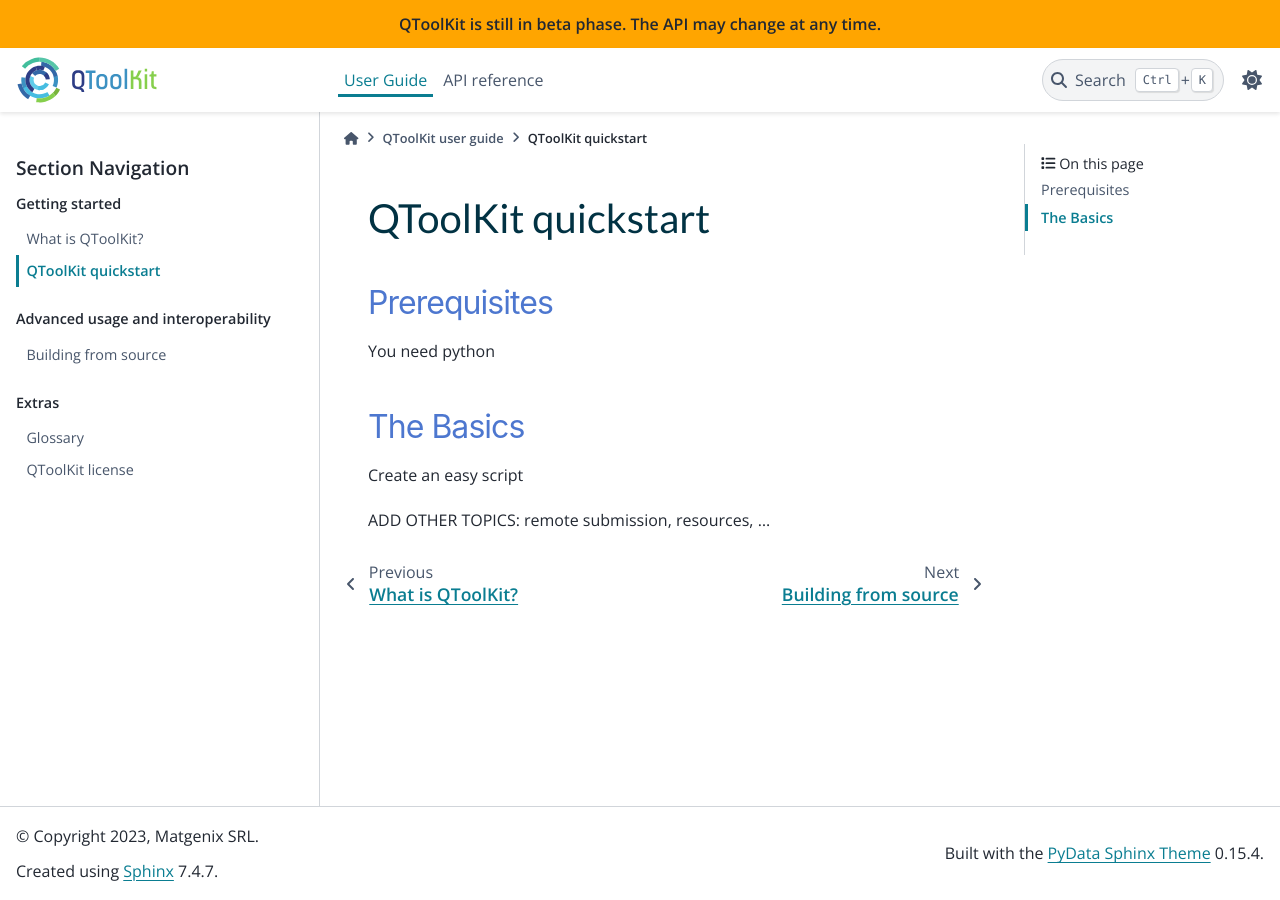
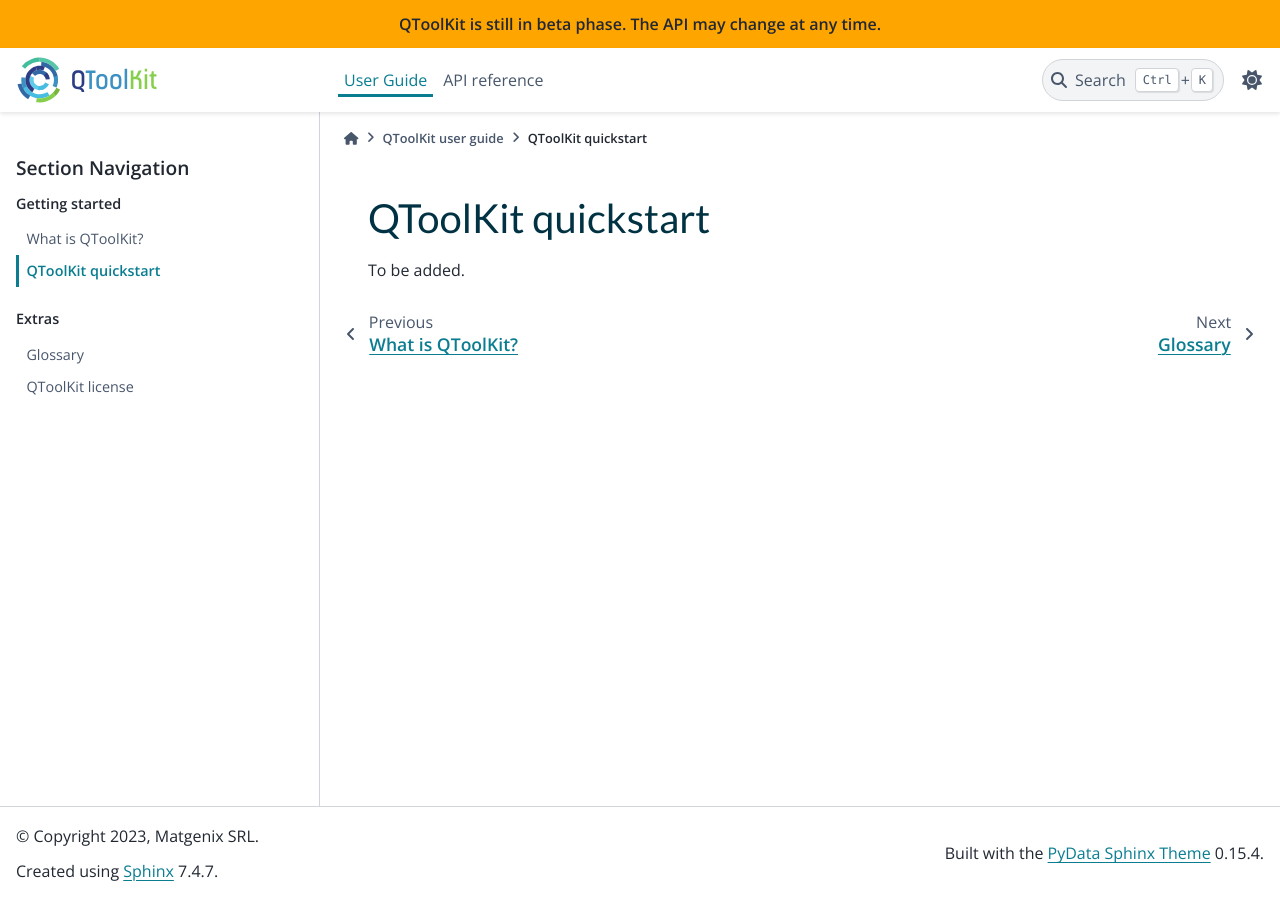
Before and after one commit to Matgenix/qtoolkit, a Sphinx documentation site: the page built from doc/source/user/quickstart.rst, in a window 1280 px wide. Built offline with Sphinx 7.4.7 and the PyData theme 0.15.4, drawn with Linux system fonts in a browser that asks for light colours; pages that are not in the unit, such as notebooks, are missing from menus; the version number could not be read and is left out.

Commit message:
Tidy up docs stubs

```diff
--- a/doc/source/user/building.rst
+++ /dev/null
@@ -1,7 +0,0 @@
-.. _building-from-source:
-
-Building from source
-====================
-
-Get the source from the git repository.
-Install it with pip install .
--- a/doc/source/user/index.rst
+++ b/doc/source/user/index.rst
@@ -16,13 +16,6 @@
    quickstart
 
 .. toctree::
-   :caption: Advanced usage and interoperability
-   :maxdepth: 1
-
-   building
-
-
-.. toctree::
    :hidden:
    :caption: Extras
 
--- a/doc/source/user/quickstart.rst
+++ b/doc/source/user/quickstart.rst
@@ -4,14 +4,4 @@
 QToolKit quickstart
 ===================
 
-Prerequisites
-=============
-You need python
-
-The Basics
-==========
-
-Create an easy script
-
-ADD OTHER TOPICS:
-remote submission, resources, ...
+To be added.
--- a/doc/source/user/whatisqtoolkit.rst
+++ b/doc/source/user/whatisqtoolkit.rst
@@ -4,5 +4,4 @@
 What is QToolKit?
 =================
 
-QToolKit is ...
-TODO: add the features that it has.
+To be added.
```
